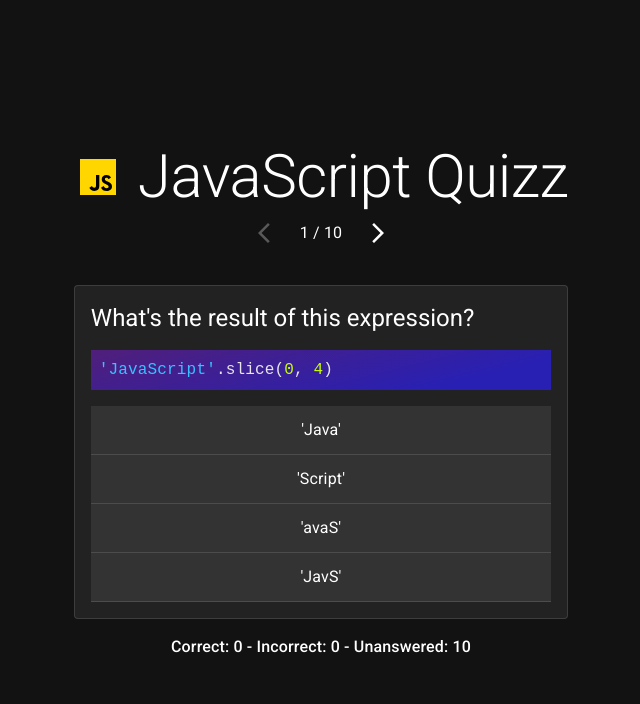
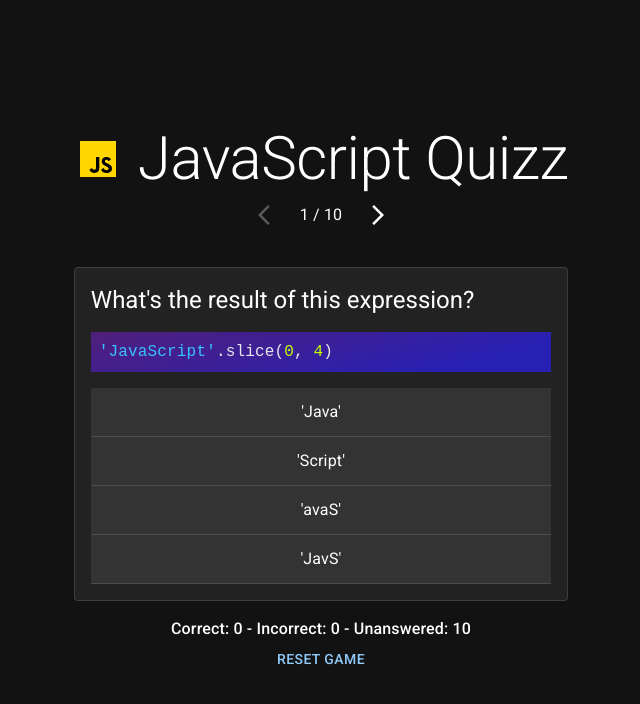
Before and after one commit to diegowrhasta/javascript-quiz, a React (Vite) app: page / in a window 1280 px wide. Both pictures are taken after a click on the button "START!". Shown: the top 704 px of the page, without its empty margins (319-959 px from the left). Built offline with nearby package versions, Linux system fonts and the light colour scheme.

Commit message:
Adds reset button with extra store action

```diff
--- a/src/Footer.tsx
+++ b/src/Footer.tsx
@@ -1,12 +1,18 @@
+import { Button } from '@mui/material'
 import { useQuestionsData } from './hooks/useQuestionsData'
+import { useQuestionsStore } from './store/questions'
 
 function Footer () {
   const { correct, incorrect, unanswered } = useQuestionsData()
+  const reset = useQuestionsStore(state => state.reset)
 
   return (
-    <footer style={{ marginTop: '16px' }}>
-      <strong>{`Correct: ${correct} - Incorrect: ${incorrect} - Unanswered: ${unanswered}`}</strong>
-    </footer>
+    <>
+      <footer style={{ marginTop: '16px' }}>
+        <strong>{`Correct: ${correct} - Incorrect: ${incorrect} - Unanswered: ${unanswered}`}</strong>
+      </footer>
+      <Button onClick={reset}>Reset Game</Button>
+    </>
   )
 }
 
--- a/src/store/questions.ts
+++ b/src/store/questions.ts
@@ -11,6 +11,7 @@
   selectAnswer: (questionId: number, answerIndex: number) => void
   goNextQuestion: () => void
   goPreviousQuestion: () => void
+  reset: () => void
 }
 
 const useQuestionsStore = create<State>()(
@@ -64,6 +65,9 @@
             set({ currentQuestion: nextQuestion })
           }
         },
+        reset: () => {
+          set({ currentQuestion: 0, questions: [] })
+        },
       }
     },
     {
```
